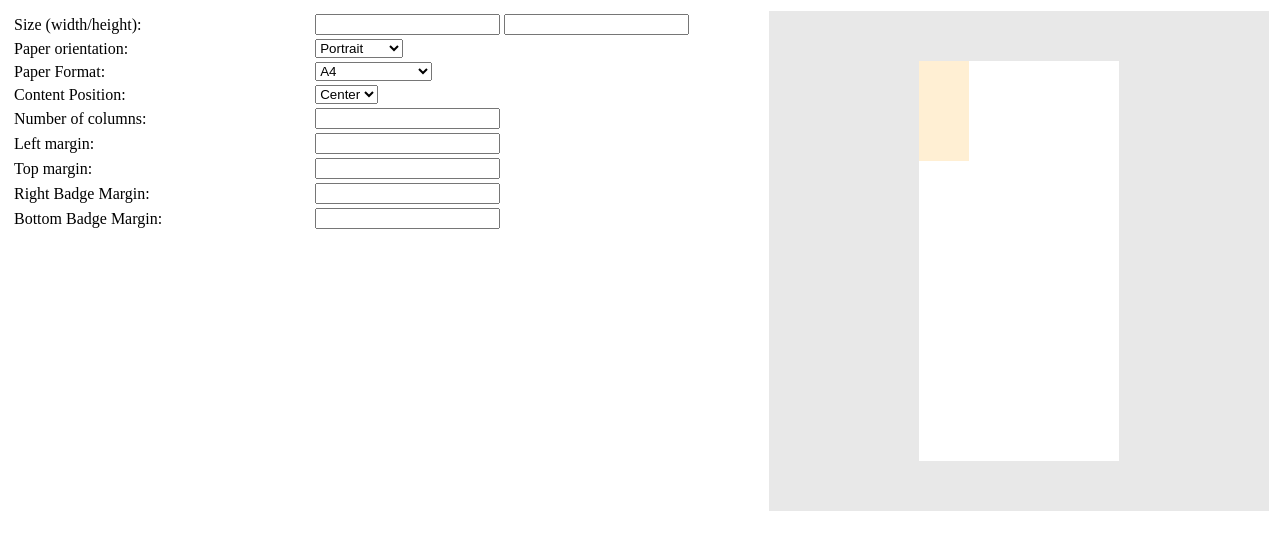
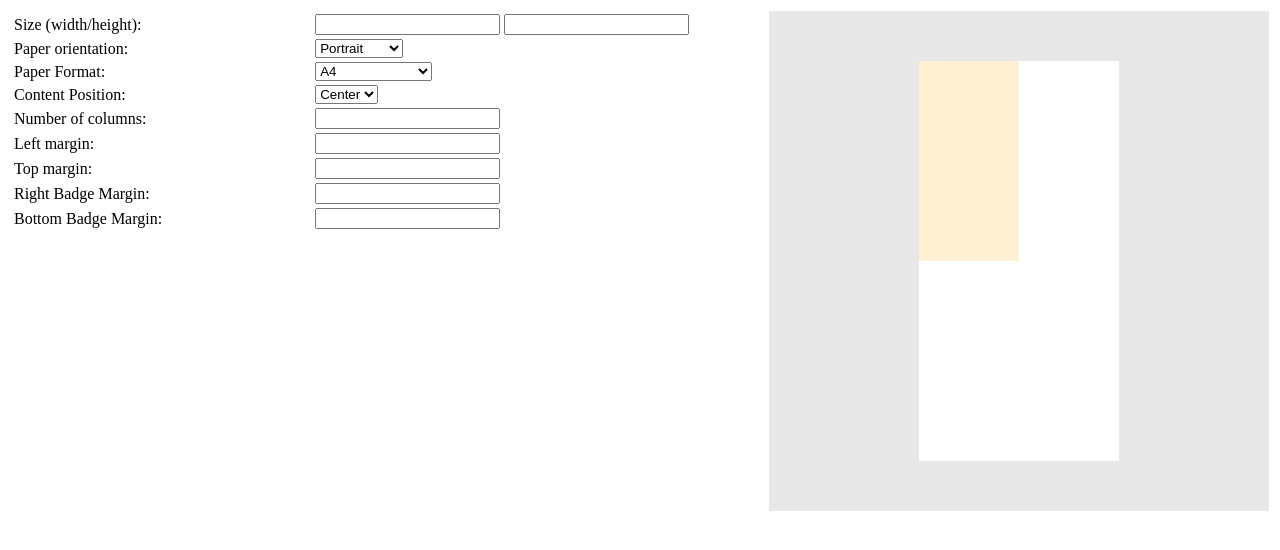
Before and after one commit to it7-solutions/it7badgeLivePreview, a website built with webpack: page src/index.html in a window 1280 px wide. Built offline with nearby package versions, Linux system fonts and the light colour scheme.

Commit message:
code refactor to be continued..

```diff
--- a/src/app.ts
+++ b/src/app.ts
@@ -21,10 +21,6 @@ export class App {
             )
         );
 
-
-
-        calculateData.calculateData();
-
         var draw = new Draw(options, dataToDraw, calculateData.calculateData());
         draw.drawAll();
     }
--- a/src/calculateData.ts
+++ b/src/calculateData.ts
@@ -7,22 +7,22 @@ export class CalculateData {
         console.log('calculateData', this.dataToCalculate);
 
 
-        console.log('paperSizeToAdapt', this.sizeToAdapt(
-            this.dataToCalculate.paperSize.width,
-            this.dataToCalculate.paperSize.height,
-            this.dataToCalculate.maxDrawArea.width,
-            this.dataToCalculate.maxDrawArea.height,
-        ));
+        // console.log('paperSizeToAdapt', this.sizeToAdapt(
+        //     this.dataToCalculate.paperSize.width,
+        //     this.dataToCalculate.paperSize.height,
+        //     this.dataToCalculate.maxDrawArea.width,
+        //     this.dataToCalculate.maxDrawArea.height,
+        // ));
 
-        (<any>Object).assign(this.dataToCalculate,
-            {
-                'paperSizeToAdapt': this.sizeToAdapt(
-                    this.dataToCalculate.paperSize.width,
-                    this.dataToCalculate.paperSize.height,
-                    this.dataToCalculate.maxDrawArea.width,
-                    this.dataToCalculate.maxDrawArea.height,
-                )
-            });
+        // (<any>Object).assign(this.dataToCalculate,
+        //     {
+        //         'paperSizeToAdapt': this.sizeToAdapt(
+        //             this.dataToCalculate.paperSize.width,
+        //             this.dataToCalculate.paperSize.height,
+        //             this.dataToCalculate.maxDrawArea.width,
+        //             this.dataToCalculate.maxDrawArea.height,
+        //         )
+        //     });
 
         return this.sizeToAdapt(
             this.dataToCalculate.paperSize.width,
@@ -37,38 +37,15 @@ export class CalculateData {
         return  paperWidth / paperHeight;
     }
 
-    // TODO Continue
-    private getZoomRatio(paperWidth: number, paperHeight: number, maxDrawHeight: number, maxDrawWidth: number) {
+
+    sizeToAdapt(paperWidth: number, paperHeight: number, maxDrawWidth: number, maxDrawHeight: number) {
+
         return {
-            // how much times original paper size bigger than adapted paper size
-            kw: ((this.getRatio(paperWidth, paperHeight) * maxDrawHeight) / paperWidth).toFixed(2),
-            kh: (maxDrawWidth / this.getRatio(paperWidth, paperHeight) / paperHeight).toFixed(2)
-        }
+            height: paperHeight,
+            width: paperWidth
+        };
+
+
     }
 
-    sizeToAdapt(paperWidth: number, paperHeight: number, maxDrawWidth: number, maxDrawHeight: number) {
-        if(this.getRatio(paperWidth, paperHeight) < 1) {
-            return {
-                height: maxDrawHeight,
-                width: (this.getRatio(paperWidth, paperHeight) * maxDrawHeight).toFixed(2),
-                ratio: (this.getRatio(paperWidth, paperHeight)).toFixed(2),
-                zoomRatio: this.getZoomRatio(paperWidth, paperHeight, maxDrawHeight, maxDrawWidth)
-            };
-        } else if(this.getRatio(paperWidth, paperHeight) > 1) {
-            return {
-                height: (maxDrawWidth / this.getRatio(paperWidth, paperHeight)).toFixed(2),
-                width: maxDrawWidth,
-                ratio: (this.getRatio(paperWidth, paperHeight)).toFixed(2),
-                zoomRatio: this.getZoomRatio(paperWidth, paperHeight, maxDrawHeight, maxDrawWidth)
-            };
-        } else {
-            return {
-                height: maxDrawHeight,
-                width: maxDrawWidth,
-                ratio: 1,
-                zoomRatio: this.getZoomRatio(paperWidth, paperHeight, maxDrawHeight, maxDrawWidth)
-            }
-        }
-    }
-    // TODO end todo
 }
--- a/src/draw.ts
+++ b/src/draw.ts
@@ -1,9 +1,17 @@
 import {PluginConfig} from "./services/pluginConfig";
 import {DataToDraw} from "./models/dataToDraw";
 export class Draw {
+    k: number;
+    x: number;
+    y: number;
+
     constructor(private options: PluginConfig, private dataToDraw: DataToDraw, private paperSizeToAdapt: any) {
         console.log('dataToDraw', dataToDraw);
-        console.log('paperSizeToAdapt', paperSizeToAdapt);
+        console.log('paperSizeToAdapt!!', paperSizeToAdapt);
+
+        this.k = 1;
+        this.x = this.dataToDraw.maxDrawArea.width / 2 - this.paperSizeToAdapt.width / 2 + this.options.canvasOptions.borderSpace;
+        this.y = this.dataToDraw.maxDrawArea.height / 2 - this.paperSizeToAdapt.height / 2 + this.options.canvasOptions.borderSpace;
     }
 
     canvas: any = document.createElement('canvas');
@@ -13,35 +21,24 @@ export class Draw {
         this.drawCanvas();
 
         this.drawPaper(
-            this.dataToDraw.maxDrawArea.width / 2 - this.paperSizeToAdapt.width / 2 + this.options.canvasOptions.borderSpace, //paper top corner x
-            this.dataToDraw.maxDrawArea.height / 2 - this.paperSizeToAdapt.height / 2 + this.options.canvasOptions.borderSpace, //paper top corner y
+            0, //paper top corner x
+            0, //paper top corner y
             this.paperSizeToAdapt.width,
             this.paperSizeToAdapt.height,
             this.options.canvasOptions.paperBackground
         );
 
         // TODO Continue....
-        if(this.options.paperOrientation === 'P') {
             this.drawBadge(
-                this.dataToDraw.maxDrawArea.width / 2 - this.paperSizeToAdapt.width / 2 + this.options.canvasOptions.borderSpace, //badge top corner x
-                this.dataToDraw.maxDrawArea.height / 2 - this.paperSizeToAdapt.height / 2 + this.options.canvasOptions.borderSpace, //badge top corner y
+                0, //badge top corner x
+                0, //badge top corner y
 
-                this.options.width * this.paperSizeToAdapt.ratio / this.paperSizeToAdapt.zoomRatio.kh, //badge width * ratio
-                this.options.height * this.paperSizeToAdapt.ratio / this.paperSizeToAdapt.zoomRatio.kh, //badge height * ratio
+                this.options.width , //badge width * ratio
+                this.options.height , //badge height * ratio
 
                 this.options.canvasOptions.badgeBackground
             );
-        } else {
-            this.drawBadge(
-                this.dataToDraw.maxDrawArea.width / 2 - this.paperSizeToAdapt.width / 2 + this.options.canvasOptions.borderSpace, //badge top corner x
-                this.dataToDraw.maxDrawArea.height / 2 - this.paperSizeToAdapt.height / 2 + this.options.canvasOptions.borderSpace, //badge top corner y
 
-                this.options.width * this.paperSizeToAdapt.ratio / this.paperSizeToAdapt.zoomRatio.kh  , //badge width * ratio
-                this.options.height * this.paperSizeToAdapt.ratio / this.paperSizeToAdapt.zoomRatio.kh , //badge height * ratio
-
-                this.options.canvasOptions.badgeBackground
-            );
-        }
         // TODO end todo
 
 
@@ -78,7 +75,51 @@ export class Draw {
 
 
     private drawShape(x: number, y: number, w: number, h: number, fill: string) {
+        // console.log('args', arguments);
         this.ctx.fillStyle = fill;
-        this.ctx.fillRect(x, y, w, h);
+        this.ctx.fillRect(
+            this.prepareX(x),
+            this.prepareY(y),
+            this.prepareSize(w),
+            this.prepareSize(h)
+        );
     }
-}
+
+    private prepareX(n: number): number {
+        // console.log('prepareX', n, this.k, this.x,(n * this.k) + this.x)
+        return (n * this.k) + this.x;
+    }
+    private prepareY(n: number): number {
+        // console.log('prepareY', n, this.k, this.y,(n * this.k) + this.y)
+        return (n * this.k) + this.y;
+    }
+    private prepareSize(n: number): number {
+        // console.log('prepareSize', n, this.k, this.y,n * this.k)
+        return n * this.k;
+    }
+
+
+    // sizeToAdapt(paperWidth: number, paperHeight: number, maxDrawWidth: number, maxDrawHeight: number) {
+    //     if(this.getRatio(paperWidth, paperHeight) < 1) {
+    //         return {
+    //             height: maxDrawHeight,
+    //             width: (this.getRatio(paperWidth, paperHeight) * maxDrawHeight).toFixed(2),
+    //             ratio: (this.getRatio(paperWidth, paperHeight)).toFixed(2)
+    //         };
+    //     } else if(this.getRatio(paperWidth, paperHeight) > 1) {
+    //         return {
+    //             height: (maxDrawWidth / this.getRatio(paperWidth, paperHeight)).toFixed(2),
+    //             width: maxDrawWidth,
+    //             ratio: (this.getRatio(paperWidth, paperHeight)).toFixed(2)
+    //         };
+    //     } else {
+    //         return {
+    //             height: maxDrawHeight,
+    //             width: maxDrawWidth,
+    //             ratio: 1
+    //         }
+    //     }
+    // }
+
+
+};
--- a/src/index.html
+++ b/src/index.html
@@ -167,12 +167,12 @@
       },
       custom:{
         L: {
-          height: 400,
-          width: 800
+          height: 200,
+          width: 400
         },
         P: {
-            height: 800,
-            width: 400
+            height: 400,
+            width: 200
         }
       }
     }
```
